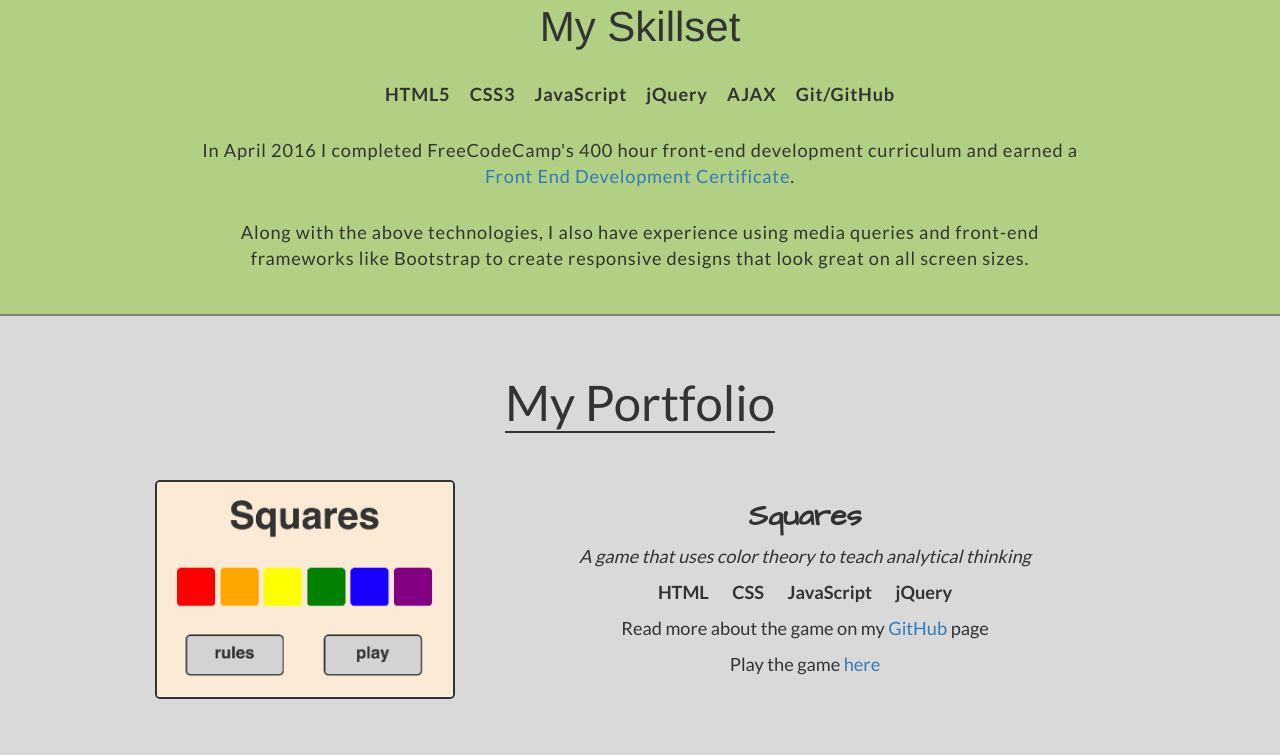
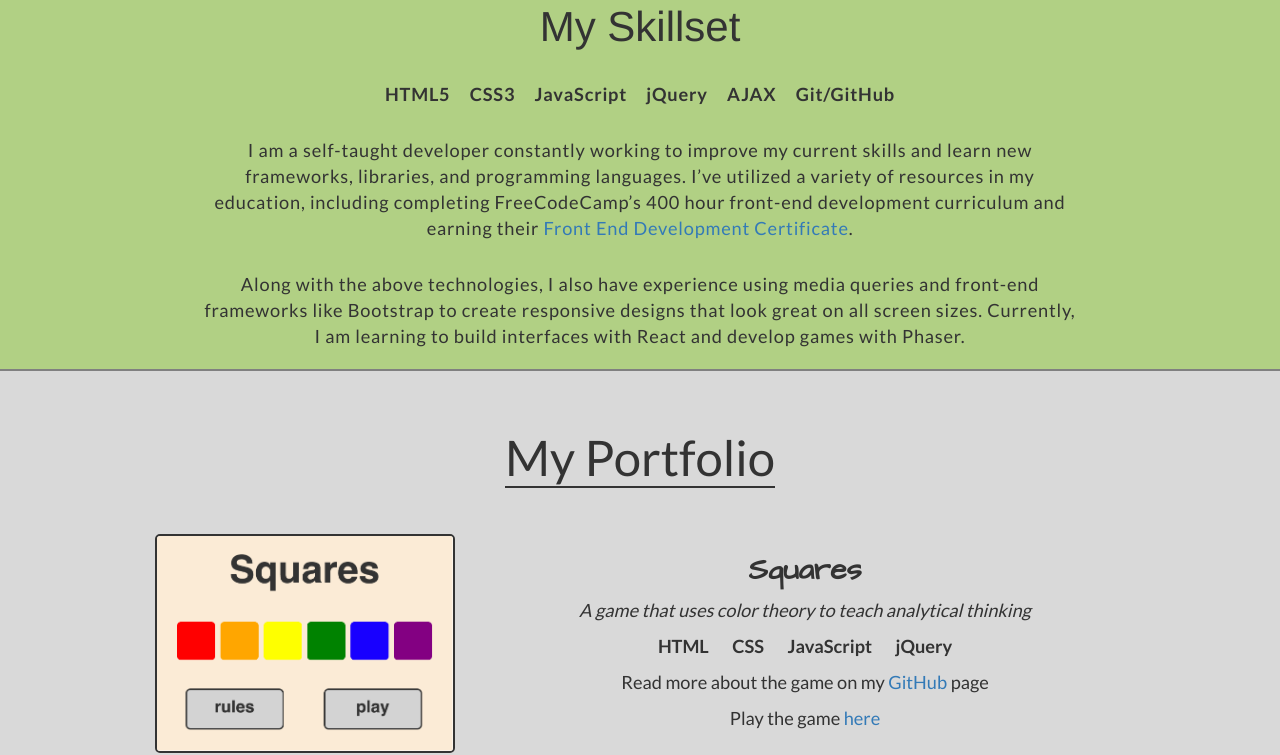
Before and after one commit to alypilkons/alypilkons.github.io, a plain HTML site: page index.html in a window 1280 px wide. Shown: the part 1334-2089 px from the top of the page. Drawn offline with nearby package versions, Linux system fonts and the light colour scheme; files whose address does not match are found by name.

Commit message:
skillset update

```diff
--- a/index.html
+++ b/index.html
@@ -113,9 +113,9 @@
           <br>
             <p class="skillList">HTML5 CSS3 JavaScript jQuery AJAX Git/GitHub</p>
             <br>
-            <p class="skills">In April 2016 I completed FreeCodeCamp's 400 hour front-end development curriculum and earned a <a href="https://www.freecodecamp.com/alypilkons/front-end-certification">Front End Development Certificate</a>.</p>
+            <p class="skills">I am a self-taught developer constantly working to improve my current skills and learn new frameworks, libraries, and programming languages. I’ve utilized a variety of resources in my education, including completing FreeCodeCamp’s 400 hour front-end development curriculum and earning their <a href="https://www.freecodecamp.com/alypilkons/front-end-certification">Front End Development Certificate</a>.</p>
             <br>
-            <p class="skills skills2">Along with the above technologies, I also have experience using media queries and front-end frameworks like Bootstrap to create responsive designs that look great on all screen sizes.</p>
+            <p class="skills skills2">Along with the above technologies, I also have experience using media queries and front-end frameworks like Bootstrap to create responsive designs that look great on all screen sizes. Currently, I am learning to build interfaces with React and develop games with Phaser.</p>
           </div>
         </div>
       </div>
```
